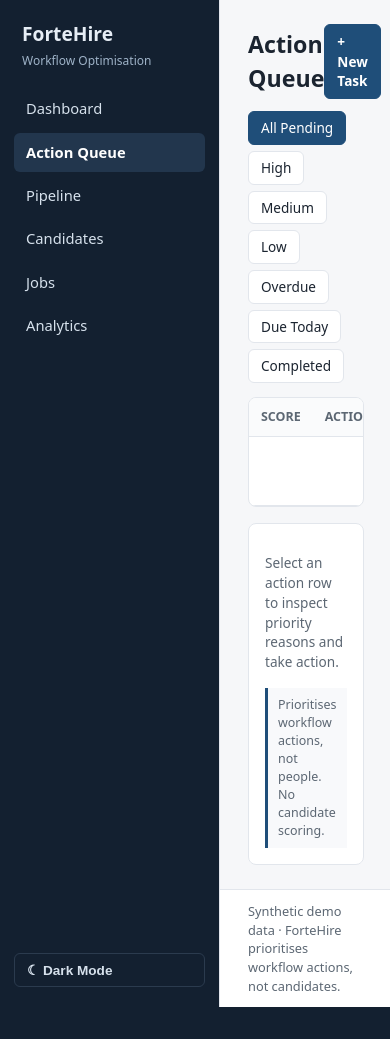
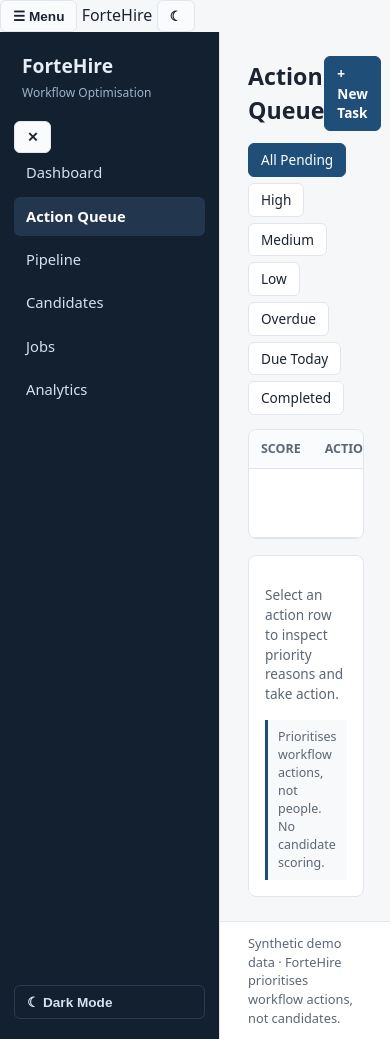
Before and after one commit to aravindseelam/ForteHire, a Flask app: page /queue in a window 390 px wide. Before the commit the page ends 1007 px from the top, so only its background shows below. Run offline with Flask 3, Linux system fonts and the light colour scheme; data that the repository does not hold is empty.

Commit message:
Enhance mobile header and sidebar structure

```diff
--- a/templates/base.html
+++ b/templates/base.html
@@ -17,10 +17,23 @@
   <script src="https://cdn.jsdelivr.net/npm/chart.js@4.4.1/dist/chart.umd.min.js"></script>
 </head>
 <body>
+  <header class="mobile-header">
+    <button type="button" class="menu-btn" aria-label="Open menu" onclick="toggleSidebar()">☰ Menu</button>
+    <span class="mobile-brand">ForteHire</span>
+    <button type="button" class="theme-toggle-mini" aria-label="Toggle theme" onclick="toggleTheme()">☾</button>
+  </header>
+
+  <div class="sidebar-backdrop" id="sidebar-backdrop" onclick="closeSidebar()"></div>
+
   <div class="layout">
-    <aside class="sidebar">
-      <div class="brand">ForteHire</div>
-      <div class="brand-sub">Workflow Optimisation</div>
+    <aside class="sidebar" id="sidebar">
+      <div class="sidebar-top">
+        <div>
+          <div class="brand">ForteHire</div>
+          <div class="brand-sub">Workflow Optimisation</div>
+        </div>
+        <button type="button" class="close-btn" aria-label="Close menu" onclick="closeSidebar()">✕</button>
+      </div>
       <nav class="nav">
         <a href="/" class="{{ 'active' if request.path == '/' }}">Dashboard</a>
         <a href="/queue" class="{{ 'active' if request.path.startswith('/queue') }}">Action Queue</a>
```
